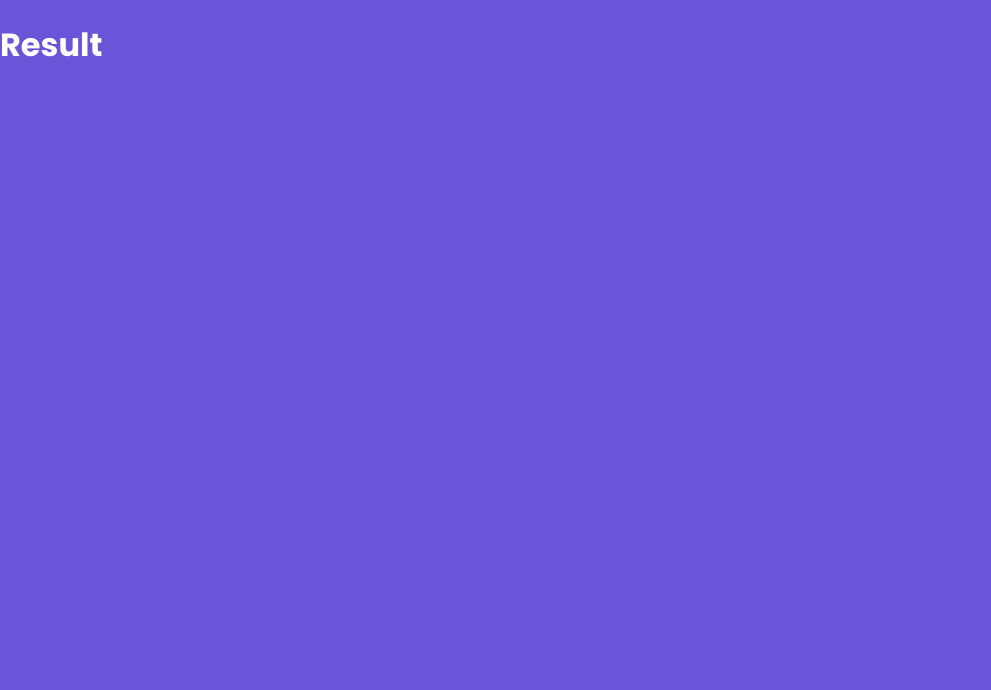
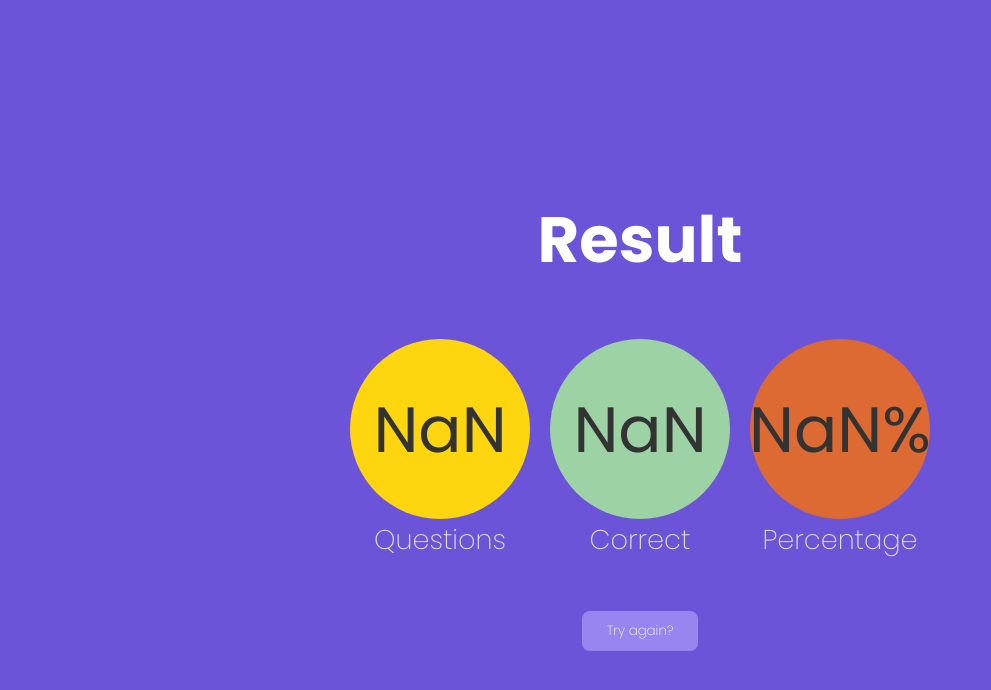
Before and after one commit to eduardoel/quiz, a Next.js app: page /result in a window 1280 px wide. Shown: the top 690 px of the page, without its empty margins (0-991 px from the left). Built offline with nearby package versions, Linux system fonts and the light colour scheme.

Commit message:
Statistic component

```diff
--- a/src/components/Quiz.tsx
+++ b/src/components/Quiz.tsx
@@ -2,7 +2,7 @@ import styles from '../styles/Quiz.module.css'
 import QuestionModel from "../model/questionModel";
 import Utterance from "./Utterance"
 import Answer from './Answer';
-import Timer from './timer';
+import Timer from './Timer';
 
 const letters = [
     {value: 'A', color: '#F2C866'},
@@ -24,7 +24,7 @@ export default function Quiz(props: QuizProps) {
         return question.answers.map((answer, i) => {
             return (
                 <Answer
-                    key={i}
+                    key={`${question.id}${i}`}
                     value={answer}
                     indice={i}
                     letter={letters[i].value}
@@ -38,7 +38,7 @@ export default function Quiz(props: QuizProps) {
     return(
         <div className={styles.quiz}>
             <Utterance text={question.utterance} />
-            <Timer duration={props.responseTime ?? 10} timerOver={props.timerOver} />
+            <Timer key={question.id} duration={props.responseTime ?? 10} timerOver={props.timerOver} />
             {renderAnswer()}
         </div>
     )
--- /dev/null
+++ b/src/components/Statistic.tsx
@@ -0,0 +1,24 @@
+import styles from '../styles/Statistic.module.css'
+
+interface StatisticProps {
+    value: any
+    text: string
+    backgroundColor?: string
+    fontColor?: string
+}
+
+export default function Statistic(props: StatisticProps) {
+    return (
+        <div className={styles.statistic}>
+            <div className={styles.value} style={{
+                backgroundColor: props.backgroundColor ?? '#FDD60F',
+                color: props.fontColor ?? '#333'
+            }}>
+                {props.value}
+            </div>
+            <div className={styles.text}>
+                {props.text}
+            </div>
+        </div>
+    )
+}
--- a/src/components/Timer.tsx
+++ b/src/components/Timer.tsx
@@ -2,6 +2,7 @@ import { CountdownCircleTimer } from 'react-countdown-circle-timer'
 import styles from '../styles/TImer.module.css'
 
 interface TimerProps {
+    key: any
     duration: number
     timerOver: () => void
 }
--- a/src/pages/index.tsx
+++ b/src/pages/index.tsx
@@ -40,10 +40,8 @@ export default function Home() {
   }
 
   function idNextQuery() {
-    if(question) {
       const nextIndice = questionIds.indexOf(question.id) + 1
       return questionIds[nextIndice]
-    }
   }
 
   function nextGo() {
@@ -65,12 +63,12 @@ export default function Home() {
     })
   }
 
-  return (
+  return question ? (
       <Questionnaire
         question={question}
         last={idNextQuery() === undefined}
         questionAnswered={questionAnswered}
         nextGo={nextGo}
       />
-  )
+  ) : false
 }
--- a/src/pages/result.tsx
+++ b/src/pages/result.tsx
@@ -1,7 +1,27 @@
+import styles from '../styles/Result.module.css'
+import { useRouter } from "next/router"
+import Statistic from '../components/Statistic'
+import Button from '../components/Button'
+
 export default function Result() {
+
+    const router = useRouter()
+
+    const total = +router.query.total
+    const correct = +router.query.correct
+    const percentage = Math.round((correct / total) * 100)
+
     return (
-        <div>
+        <div className={styles.result}>
             <h1>Result</h1>
+            <div style={{display: "flex"}}>
+                <Statistic text="Questions" value={total}/>
+                <Statistic text="Correct" value={correct}
+                    backgroundColor="#9CD2A4"/>
+                <Statistic text="Percentage" value={`${percentage}%`}
+                    backgroundColor="#DE6A33"/>
+            </div>
+            <Button href="/" text="Try again?" />
         </div>
     )
 }
--- /dev/null
+++ b/src/styles/Result.module.css
@@ -0,0 +1,8 @@
+.result {
+    display: flex;
+    flex-direction: column;
+    justify-content: center;
+    align-items: center;
+    height: 100vh;
+    font-size: 2rem;
+}
--- /dev/null
+++ b/src/styles/Statistic.module.css
@@ -0,0 +1,22 @@
+.statistic {
+    display: flex;
+    flex-direction: column;
+    align-items: center;
+    margin: 10px;
+}
+
+.value {
+    display: flex;
+    justify-content: center;
+    align-items: center;
+    height: 180px;
+    width: 180px;
+    border-radius: 90px;
+    font-size: 4rem;
+}
+
+.text {
+    color: #ddd;
+    font-size: 1.7rem;
+    font-weight: 200;
+}
```
